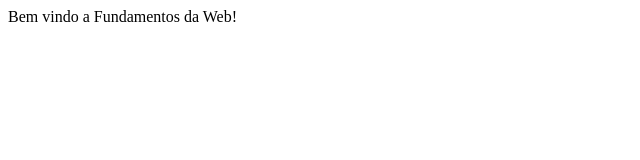
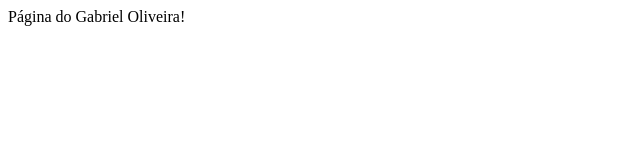
Before and after one commit to gabrieloliveiralive/gabrieloliveiralive.github.io, a plain HTML site: page index.html in a window 1280 px wide. Shown: the full height of the page, 0-640 px from the left. Drawn offline with Linux system fonts and the light colour scheme.

Commit message:
uptade index

```diff
--- a/index.html
+++ b/index.html
@@ -3,6 +3,6 @@
 <head>
 </head>
 <body>
-<hl>Bem vindo a Fundamentos da Web!</hl>
+<hl>Página do Gabriel Oliveira!</hl>
 </body>
 </html>
```
